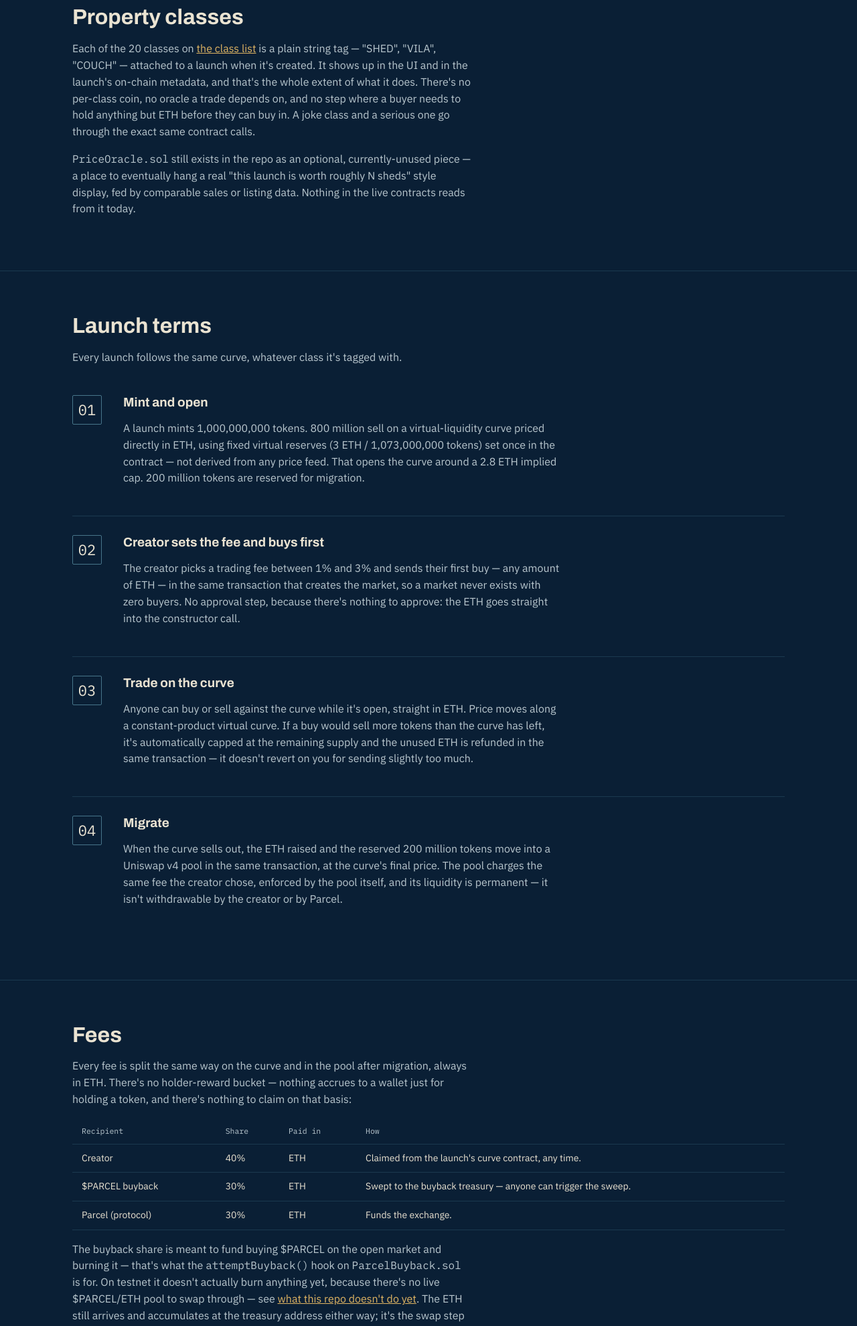
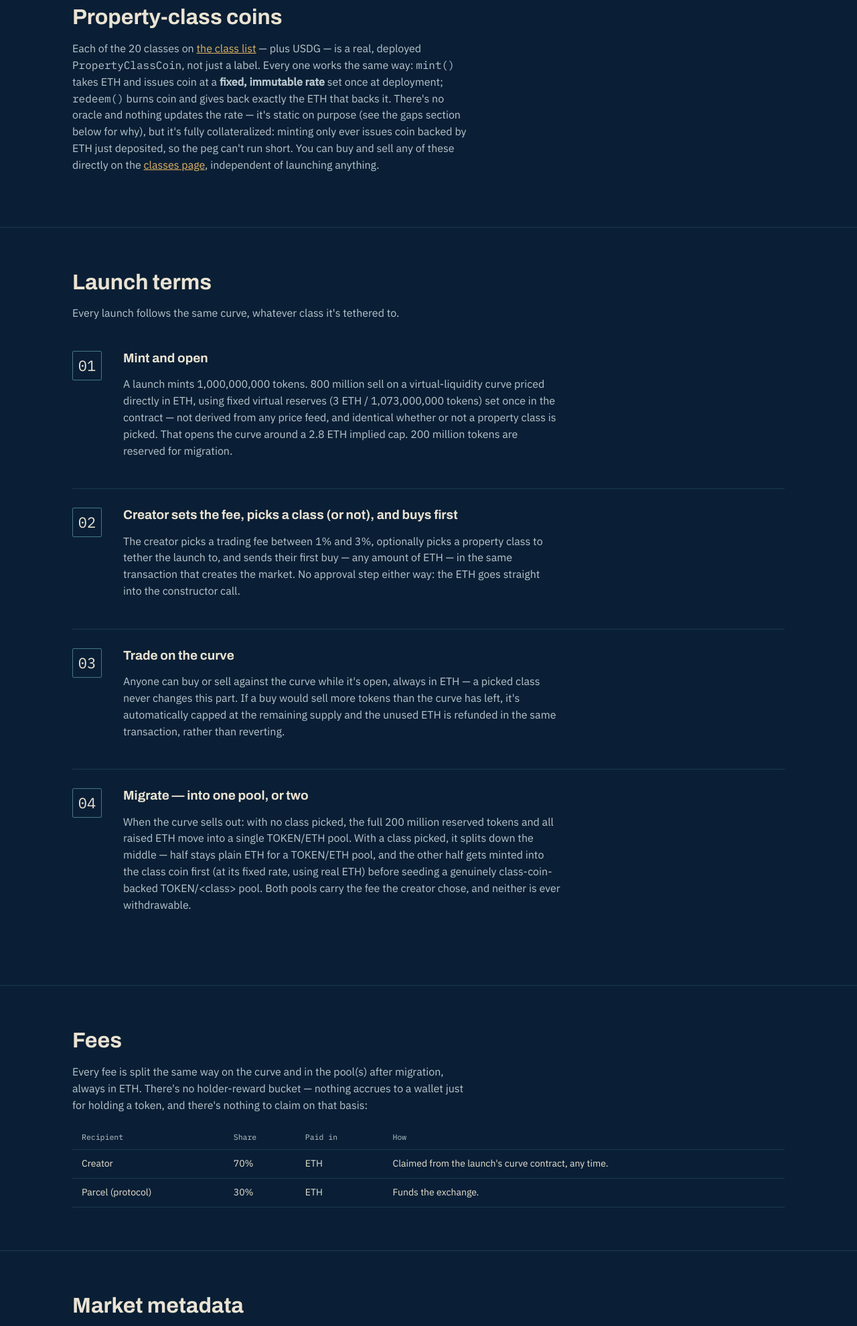
Before and after one commit to jethro-frettingham/realestate-project, a plain HTML site: page docs.html in a window 1280 px wide. Shown: the part 820-2800 px from the top of the page at 67% size. Drawn offline with nearby package versions, Linux system fonts and the light colour scheme.

Commit message:
Update docs for pegged coins, two-pool migration, and no rewards

```diff
--- a/docs.html
+++ b/docs.html
@@ -40,10 +40,10 @@
       <span class="eyebrow-tag">Docs</span>
       <h1 style="margin-top:16px;">How it works</h1>
       <p class="lede">
-        Parcel is a launchpad on Robinhood Chain. Every launch is tethered to a property
-        class for flavor — a shed, a couch, a villa, a high-rise unit — but trading itself
-        is always plain ETH. Connect a wallet, send ETH, get tokens. Nothing to mint or
-        approve first, for the creator or for anyone buying after them.
+        Parcel is a launchpad on Robinhood Chain. Buying and selling on a curve always happens
+        in plain ETH — connect a wallet, send ETH, get tokens, nothing to approve or mint first.
+        Optionally tethering a launch to a property class doesn't change that; it only changes
+        what migration seeds once the curve sells out.
       </p>
     </div>
   </section>
@@ -60,20 +60,18 @@
 
   <section class="section" id="coins">
     <div class="wrap">
-      <h2>Property classes</h2>
+      <h2>Property-class coins</h2>
       <p>
-        Each of the 20 classes on <a href="classes.html" style="color:var(--brass-bright);">the class list</a> is
-        a plain string tag — "SHED", "VILA", "COUCH" — attached to a launch when it's created.
-        It shows up in the UI and in the launch's on-chain metadata, and that's the whole
-        extent of what it does. There's no per-class coin, no oracle a trade depends on, and
-        no step where a buyer needs to hold anything but ETH before they can buy in. A joke
-        class and a serious one go through the exact same contract calls.
-      </p>
-      <p>
-        <code>PriceOracle.sol</code> still exists in the repo as an optional, currently-unused
-        piece — a place to eventually hang a real "this launch is worth roughly N sheds" style
-        display, fed by comparable sales or listing data. Nothing in the live contracts reads
-        from it today.
+        Each of the 20 classes on <a href="classes.html" style="color:var(--brass-bright);">the class list</a> —
+        plus USDG — is a real, deployed <code>PropertyClassCoin</code>, not just a label. Every one
+        works the same way: <code>mint()</code> takes ETH and issues coin at a <strong>fixed,
+        immutable rate</strong> set once at deployment; <code>redeem()</code> burns coin and gives
+        back exactly the ETH that backs it. There's no oracle and nothing updates the rate — it's
+        static on purpose (see the gaps section below for why), but it's fully collateralized:
+        minting only ever issues coin backed by ETH just deposited, so the peg can't run short.
+        You can buy and sell any of these directly on the
+        <a href="classes.html" style="color:var(--brass-bright);">classes page</a>, independent of
+        launching anything.
       </p>
     </div>
   </section>
@@ -81,7 +79,7 @@
   <section class="section">
     <div class="wrap">
       <h2>Launch terms</h2>
-      <p>Every launch follows the same curve, whatever class it's tagged with.</p>
+      <p>Every launch follows the same curve, whatever class it's tethered to.</p>
       <div class="steps">
         <div class="step">
           <div class="num"></div>
@@ -89,40 +87,41 @@
             <h3>Mint and open</h3>
             <p>A launch mints 1,000,000,000 tokens. 800 million sell on a virtual-liquidity
               curve priced directly in ETH, using fixed virtual reserves (3 ETH / 1,073,000,000
-              tokens) set once in the contract — not derived from any price feed. That opens
-              the curve around a 2.8 ETH implied cap. 200 million tokens are reserved for
-              migration.</p>
+              tokens) set once in the contract — not derived from any price feed, and identical
+              whether or not a property class is picked. That opens the curve around a 2.8 ETH
+              implied cap. 200 million tokens are reserved for migration.</p>
           </div>
         </div>
         <div class="step">
           <div class="num"></div>
           <div>
-            <h3>Creator sets the fee and buys first</h3>
-            <p>The creator picks a trading fee between 1% and 3% and sends their first buy —
-              any amount of ETH — in the same transaction that creates the market, so a market
-              never exists with zero buyers. No approval step, because there's nothing to
-              approve: the ETH goes straight into the constructor call.</p>
+            <h3>Creator sets the fee, picks a class (or not), and buys first</h3>
+            <p>The creator picks a trading fee between 1% and 3%, optionally picks a property
+              class to tether the launch to, and sends their first buy — any amount of ETH — in
+              the same transaction that creates the market. No approval step either way: the ETH
+              goes straight into the constructor call.</p>
           </div>
         </div>
         <div class="step">
           <div class="num"></div>
           <div>
             <h3>Trade on the curve</h3>
-            <p>Anyone can buy or sell against the curve while it's open, straight in ETH.
-              Price moves along a constant-product virtual curve. If a buy would sell more
-              tokens than the curve has left, it's automatically capped at the remaining
-              supply and the unused ETH is refunded in the same transaction — it doesn't
-              revert on you for sending slightly too much.</p>
+            <p>Anyone can buy or sell against the curve while it's open, always in ETH — a
+              picked class never changes this part. If a buy would sell more tokens than the
+              curve has left, it's automatically capped at the remaining supply and the unused
+              ETH is refunded in the same transaction, rather than reverting.</p>
           </div>
         </div>
         <div class="step">
           <div class="num"></div>
           <div>
-            <h3>Migrate</h3>
-            <p>When the curve sells out, the ETH raised and the reserved 200 million tokens
-              move into a Uniswap v4 pool in the same transaction, at the curve's final price.
-              The pool charges the same fee the creator chose, enforced by the pool itself, and
-              its liquidity is permanent — it isn't withdrawable by the creator or by Parcel.</p>
+            <h3>Migrate — into one pool, or two</h3>
+            <p>When the curve sells out: with no class picked, the full 200 million reserved
+              tokens and all raised ETH move into a single TOKEN/ETH pool. With a class picked,
+              it splits down the middle — half stays plain ETH for a TOKEN/ETH pool, and the
+              other half gets minted into the class coin first (at its fixed rate, using real
+              ETH) before seeding a genuinely class-coin-backed TOKEN/&lt;class&gt; pool. Both
+              pools carry the fee the creator chose, and neither is ever withdrawable.</p>
           </div>
         </div>
       </div>
@@ -133,8 +132,8 @@
     <div class="wrap">
       <h2>Fees</h2>
       <p>
-        Every fee is split the same way on the curve and in the pool after migration, always in
-        ETH. There's no holder-reward bucket — nothing accrues to a wallet just for holding a
+        Every fee is split the same way on the curve and in the pool(s) after migration, always
+        in ETH. There's no holder-reward bucket — nothing accrues to a wallet just for holding a
         token, and there's nothing to claim on that basis:
       </p>
       <table class="fee-table">
@@ -142,20 +141,10 @@
           <tr><th>Recipient</th><th>Share</th><th>Paid in</th><th>How</th></tr>
         </thead>
         <tbody>
-          <tr><td>Creator</td><td>40%</td><td>ETH</td><td>Claimed from the launch's curve contract, any time.</td></tr>
-          <tr><td>$PARCEL buyback</td><td>30%</td><td>ETH</td><td>Swept to the buyback treasury — anyone can trigger the sweep.</td></tr>
+          <tr><td>Creator</td><td>70%</td><td>ETH</td><td>Claimed from the launch's curve contract, any time.</td></tr>
           <tr><td>Parcel (protocol)</td><td>30%</td><td>ETH</td><td>Funds the exchange.</td></tr>
         </tbody>
       </table>
-      <p>
-        The buyback share is meant to fund buying $PARCEL on the open market and burning it —
-        that's what the <code>attemptBuyback()</code> hook on <code>ParcelBuyback.sol</code> is
-        for. On testnet it doesn't actually burn anything yet, because there's no live
-        $PARCEL/ETH pool to swap through — see
-        <a href="#gaps" style="color:var(--brass-bright);">what this repo doesn't do yet</a>.
-        The ETH still arrives and accumulates at the treasury address either way; it's the swap
-        step that's missing, not the fee collection.
-      </p>
     </div>
   </section>
 
@@ -177,10 +166,10 @@
       <p>The contracts can be deployed for real to Robinhood Chain Testnet (see <a href="DEPLOY.md" style="color:var(--brass-bright);">DEPLOY.md</a>) and this site will pick that up automatically. Even deployed, some things are still simplified:</p>
       <ul style="color:var(--paper-dim); max-width:64ch;">
         <li>The contracts are unaudited reference code — testnet only. Nothing here should hold mainnet funds as-is.</li>
-        <li>$PARCEL's buyback doesn't actually burn anything yet. <code>ParcelBuyback.sol</code> collects the 30% fee share honestly and tracks it in <code>queuedForBuyback</code>, but <code>attemptBuyback()</code> can't swap ETH for $PARCEL and burn it because no $PARCEL/ETH pool exists on testnet — there's nothing to buy from. The ETH sits in the treasury, visibly unresolved, until a real pool exists.</li>
-        <li>There's no real Uniswap v4 pool behind migration on testnet — <code>TestnetMigrator</code> just holds the raised ETH and reserved tokens so a sellout doesn't revert. A migrated market has nowhere to trade after sellout until a real AMM integration replaces it.</li>
+        <li>Every property-class coin's rate is <strong>static</strong> — fixed once at deploy time, using a flat assumed ETH/USD rate to pick starting numbers. It never updates. That's fine for a demo but wrong for anything real: a real deployment needs a live price feed behind each class, and real USDG should just be the actual USDG stablecoin rather than a static-rate stand-in (a fixed rate is a much worse problem for something claiming to be a stablecoin than for a property class coin).</li>
+        <li>There's no real Uniswap v4 pool behind migration on testnet — <code>TestnetMigrator</code> just holds whatever it's given (ETH, and a class coin if one was picked) so a sellout doesn't revert. A migrated market has nowhere to trade after sellout until a real AMM integration replaces it — this applies to both pools when a class was picked, not just one.</li>
+        <li>Market pages show a trade list, not a price chart — recent <code>Trade</code> events straight from the chain, with no OHLC/candle aggregation on top.</li>
         <li>Market images and descriptions aren't pinned to IPFS — the launch form encodes them into an inline data URI, which is fine for a demo and not for anything meant to last.</li>
-        <li>There's no markets index — <code>index.html</code> shows the static class list, not live launches. Finding a specific market means reading <code>LaunchCreated</code> events or checking the explorer directly.</li>
         <li>Nothing here evaluates whether tokenizing a specific physical property makes the resulting coin a security, a real-estate-adjacent financial product, or something requiring registration in your jurisdiction. That's a legal question, not a code path — talk to a lawyer before this touches real money or real property titles.</li>
       </ul>
     </div>
@@ -195,6 +184,7 @@
   </div>
 </footer>
 
+<script src="https://cdn.jsdelivr.net/npm/ethers@6.13.4/dist/ethers.umd.min.js"></script>
 <script src="assets/classes.js"></script>
 <script src="assets/app.js"></script>
 <script>
@@ -205,13 +195,15 @@
       return;
     }
     const row = (k, v, link) => `<div class="spec-row"><span class="k">${k}</span><span class="v brass">${link ? `<a href="${link}" target="_blank" rel="noopener" style="color:inherit;">${v}</a>` : v}</span></div>`;
+    const coinCount = d.classCoins ? Object.keys(d.classCoins).length : 0;
     panel.innerHTML =
       row("Status", "Live") +
       row("Chain ID", "46630 (testnet)") +
       row("ParcelFactory", d.factory.slice(0, 10) + "…" + d.factory.slice(-6), d.explorer + "/address/" + d.factory) +
       row("TestnetMigrator", d.migrator.slice(0, 10) + "…" + d.migrator.slice(-6), d.explorer + "/address/" + d.migrator) +
-      row("$PARCEL / buyback treasury", d.parcelBuyback.slice(0, 10) + "…" + d.parcelBuyback.slice(-6), d.explorer + "/address/" + d.parcelBuyback) +
-      row("Property classes", PROPERTY_CLASSES.length + " (display tags — no coin required)");
+      row("USDG", d.usdg.slice(0, 10) + "…" + d.usdg.slice(-6), d.explorer + "/address/" + d.usdg) +
+      row("Property-class coins deployed", coinCount + " / " + PROPERTY_CLASSES.length) +
+      row("Assumed ETH/USD (static)", "$" + d.ethUsd);
   });
 </script>
 </body>
```
Also changed, not shown: 2 other files.
